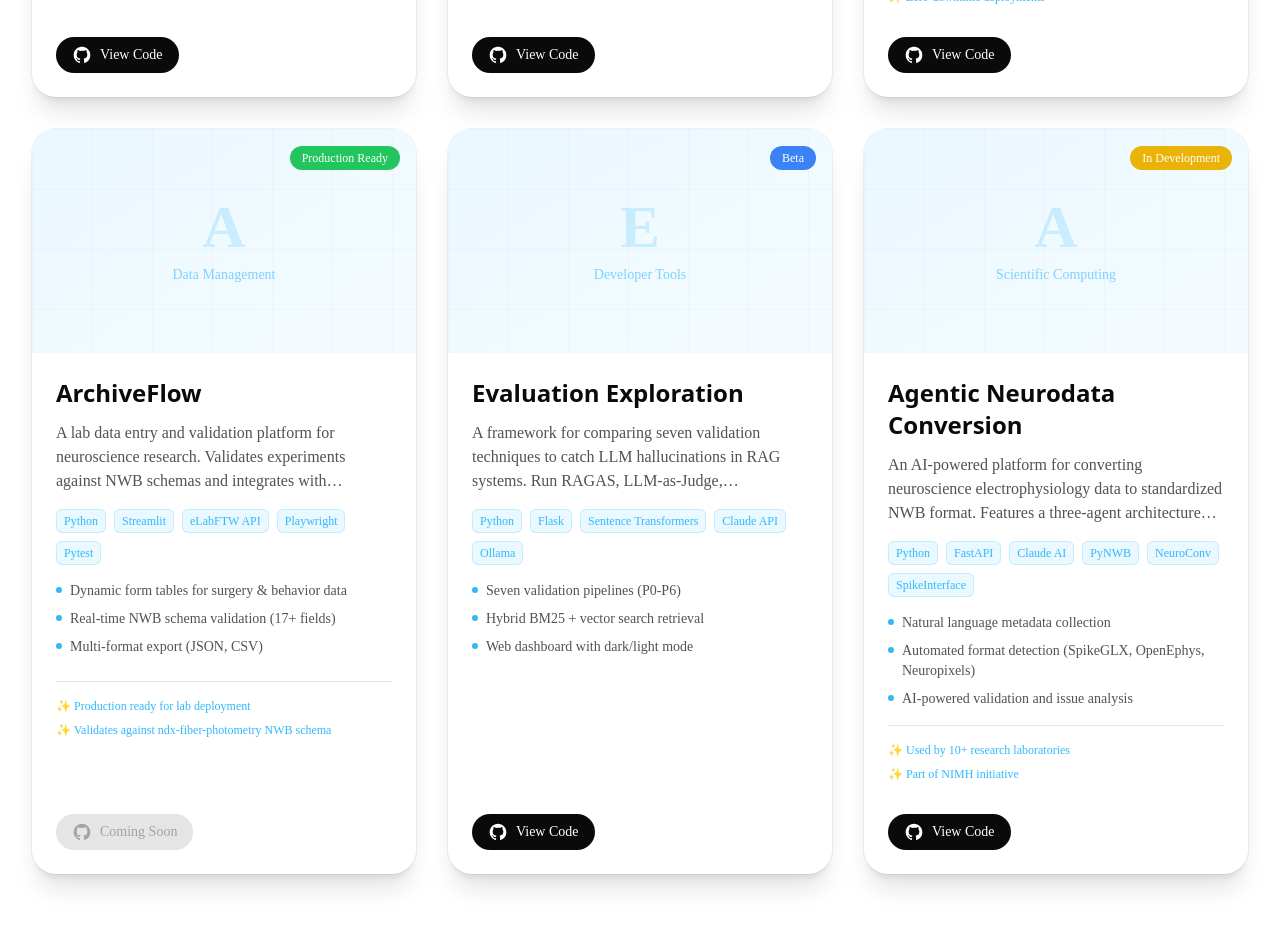
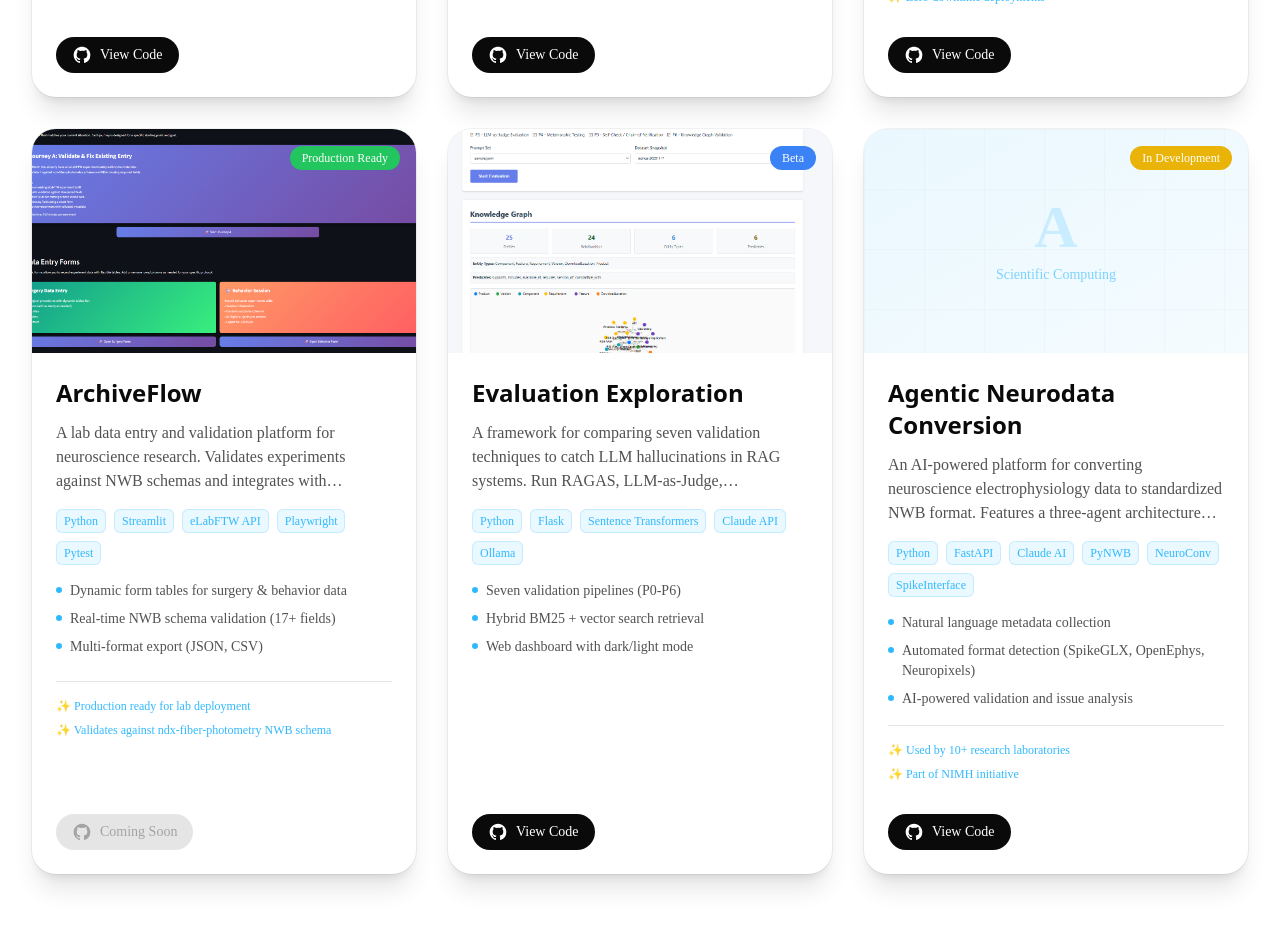
Before and after one commit to Python-AI-Solutions/pythonaisolutions_website, a Next.js app: page /portfolio in a window 1280 px wide. Shown: the part 1220-2147 px from the top of the page. Built offline with nearby package versions, Linux system fonts and the light colour scheme.

Commit message:
added images to projects

```diff
--- a/src/app/portfolio/page.tsx
+++ b/src/app/portfolio/page.tsx
@@ -127,7 +127,7 @@ const projects = [
     ],
     status: 'Production Ready',
     statusColor: 'bg-green-500',
-    image: '/portfolio/placeholder.svg',
+    image: '/portfolio/archive-flow.png',
     github: null,
     demo: null,
     achievements: [
@@ -151,7 +151,7 @@ const projects = [
     ],
     status: 'Beta',
     statusColor: 'bg-blue-500',
-    image: '/portfolio/placeholder.svg',
+    image: '/portfolio/evaluation-exploration.png',
     github: 'https://github.com/Python-AI-Solutions/validation-project',
     demo: null,
   },
```
Also changed, not shown: src/data/projects.ts (+4 -4 lines), public/portfolio/archive-flow.png (added), public/portfolio/evaluation-exploration.png (added).
